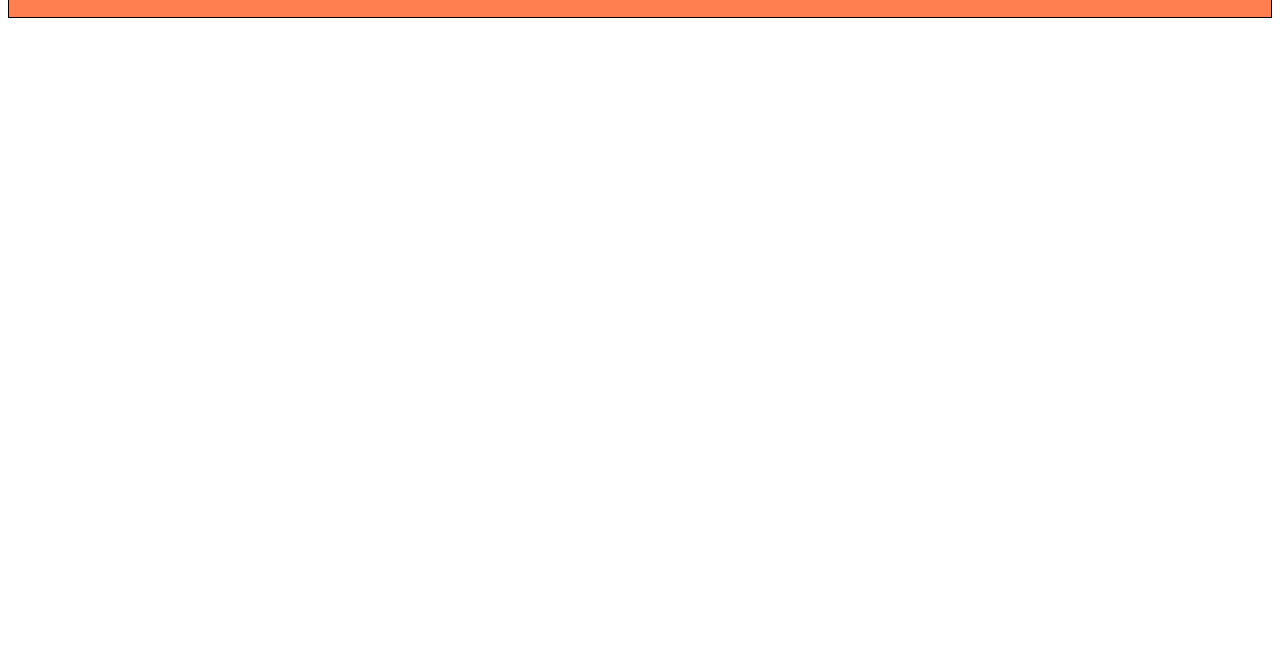
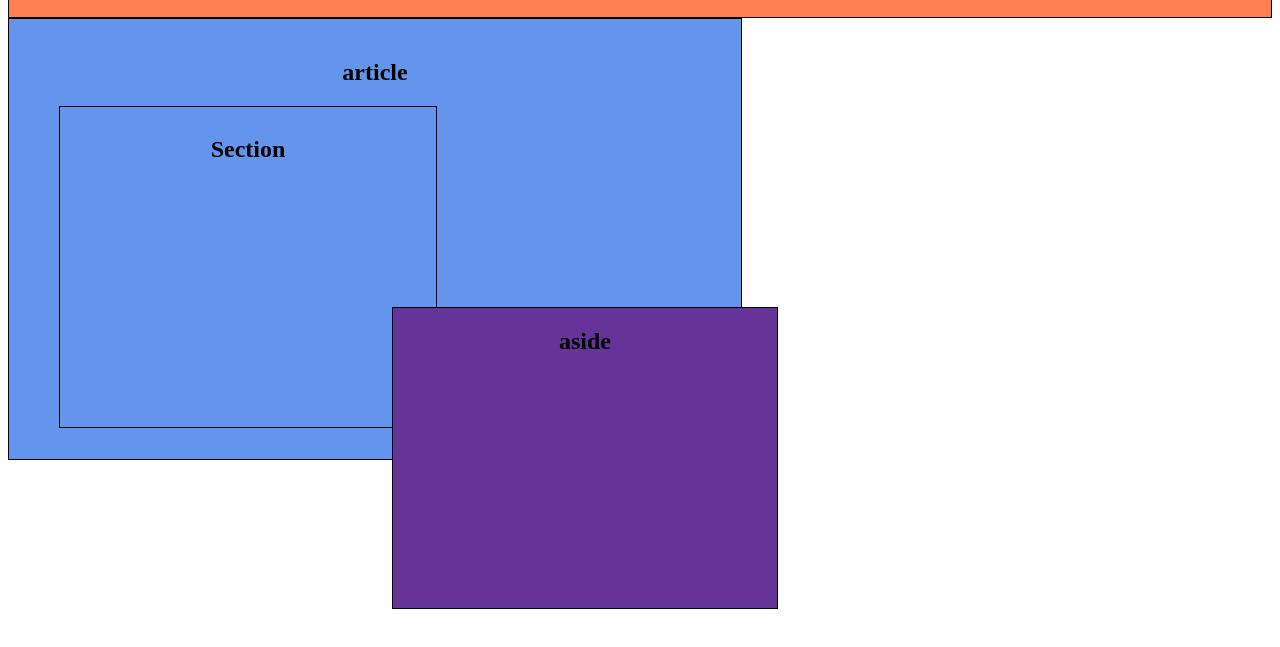
Before and after one commit to pedrin25/modelo, a plain HTML site: page modelo/index.html in a window 1280 px wide. Shown: the part 141-788 px from the top of the page. Drawn offline with Linux system fonts and the light colour scheme.

Commit message:
Add files via upload

```diff
--- a/modelo/index.html
+++ b/modelo/index.html
@@ -25,5 +25,16 @@
 
     </nav>
 
+<article class="artigo">
+
+      <h2>    article    </h2>
+
+    <section class="sessao">
+    <h2>   Section       </h2>
+    </section>
+    </article>
+    <aside class="aside">
+    <h2>    aside     </h2>
+</aside>
 </body>
 </html>
--- a/modelo/style.css
+++ b/modelo/style.css
@@ -14,3 +14,39 @@ text-align: center;
 
 
 }
+
+.artigo  {
+
+    background: cornflowerblue;
+    border: 1px solid;
+    text-align: center;
+    width: 50%;
+height: 400px;
+padding: 20px 50px;
+
+
+}
+.sessao  {
+
+
+    background: cornflowerblue;
+    border: 1px solid;
+    text-align: center;
+    width: 50%;
+height: 300px;
+padding: 10px 30px;
+
+}
+.aside {
+
+background: rebeccapurple;
+border: 1px solid;
+text-align: center;
+height: 300px;
+padding-left: 10px 30px;
+width: 30%;
+margin-left: 30%;
+position: absolute;
+bottom: 50px;
+
+}
```
